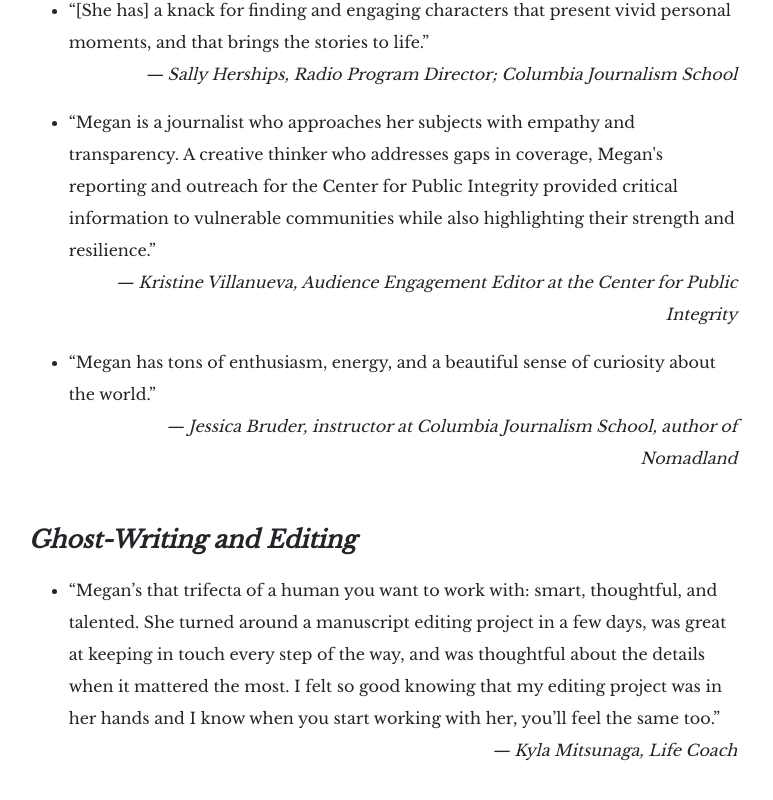
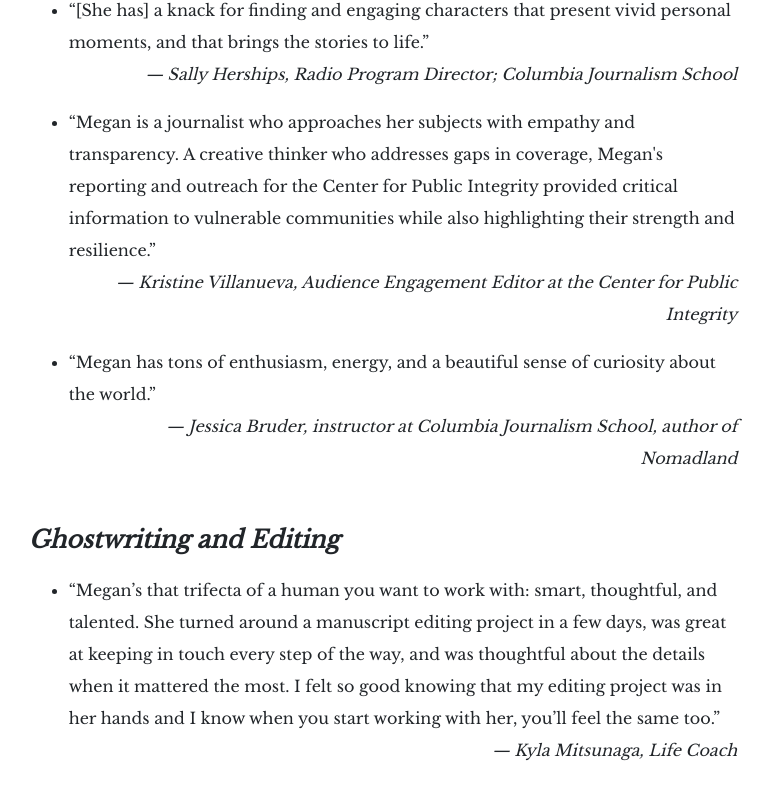
Before and after one commit to megan-cattel/Personal-website, a React (Create React App) app: page /#/references in a window 1280 px wide. Shown: the part 813-1613 px from the top of the page, without its empty margins (257-1030 px from the left). Built offline with nearby package versions, Linux system fonts and the light colour scheme.

Commit message:
change typo

```diff
--- a/src/components/References.js
+++ b/src/components/References.js
@@ -53,7 +53,7 @@ function References() {
         <div className="row justify-content-center p-3">
             <div className="col col-12 col-md-8 article">
                 <div className="article-title">
-                    <p><b><i>Ghost-Writing and Editing</i></b></p>
+                    <p><b><i>Ghostwriting and Editing</i></b></p>
                 </div>
                 <ul>
                     <li>
```
